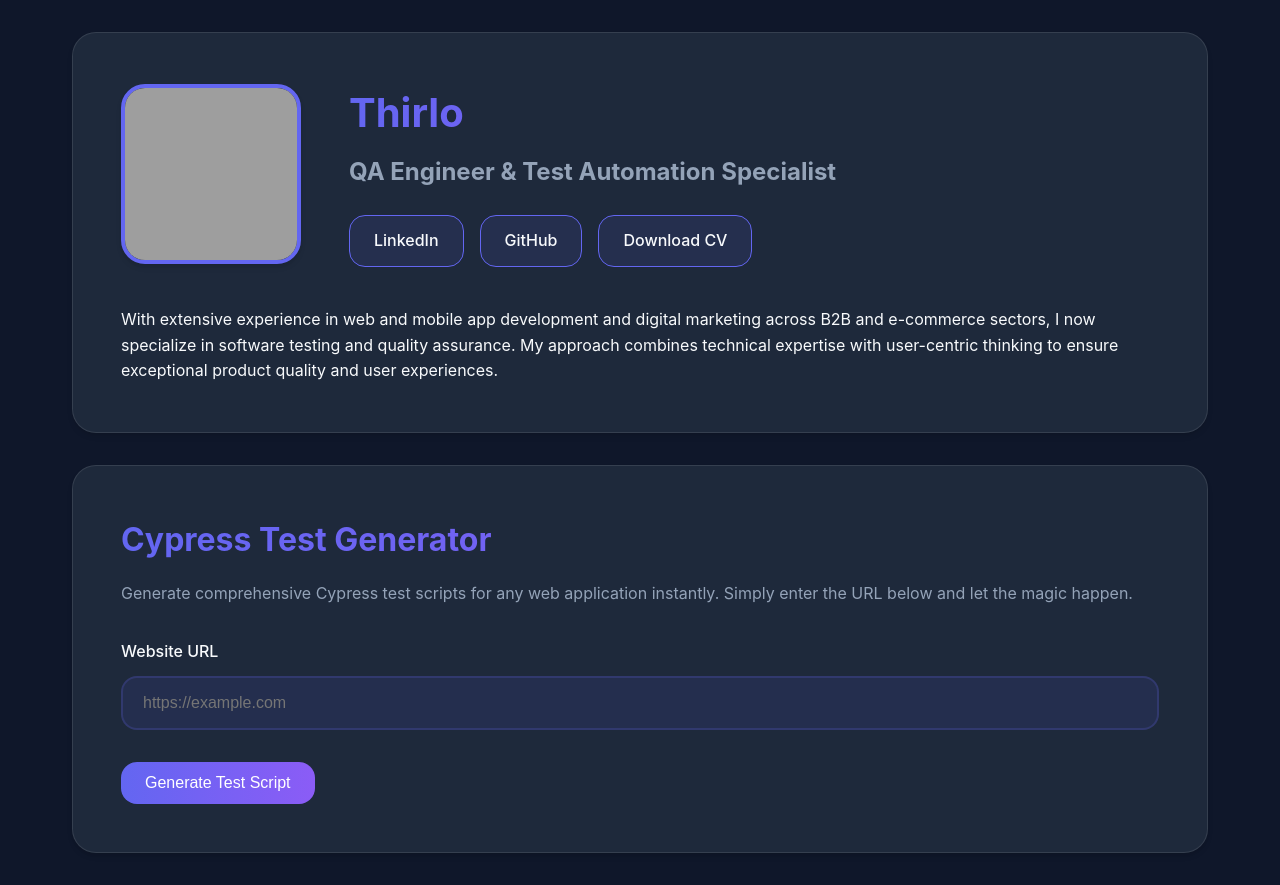
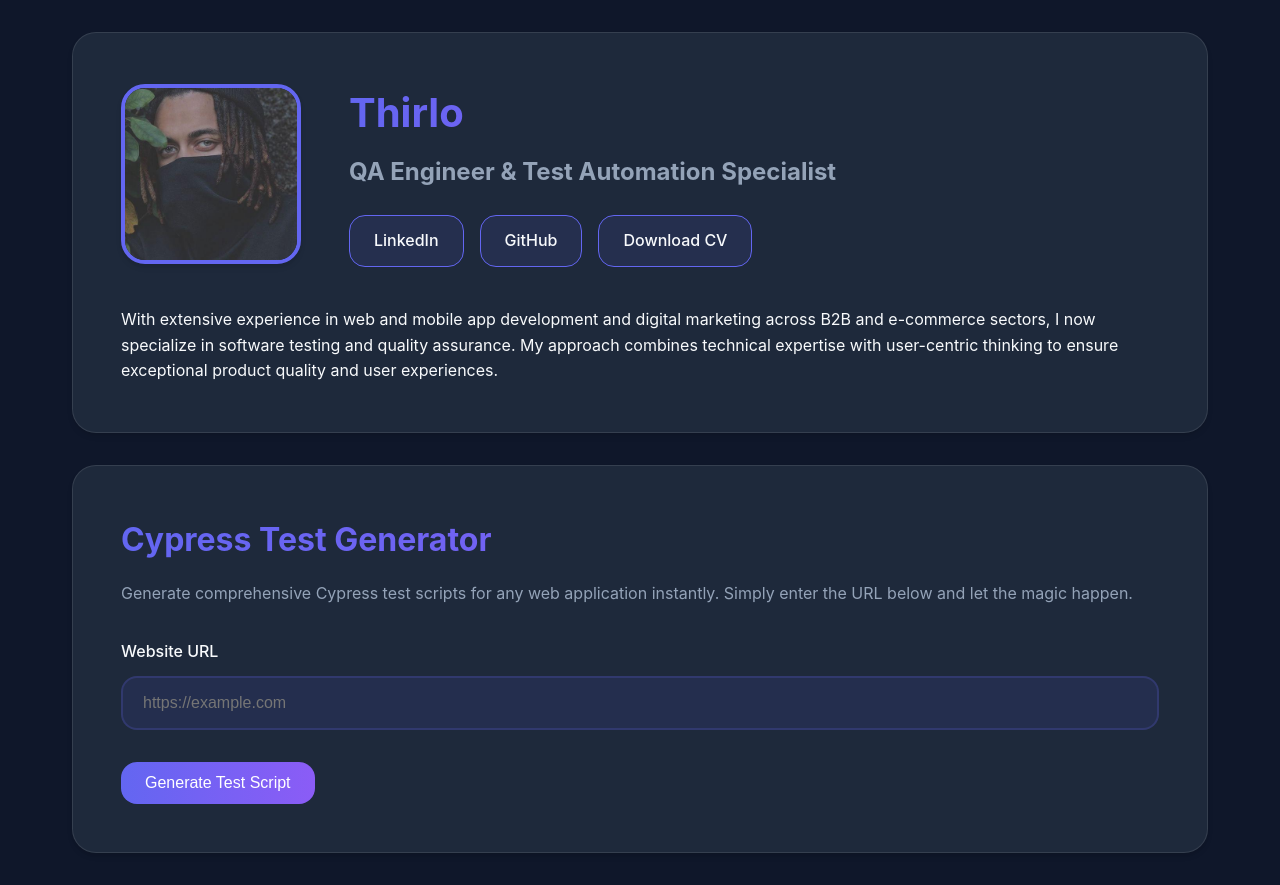
Before and after one commit to Thirlo401/QA-Testing-Tool, a Flask app: template templates/index.html in a window 1280 px wide. Run offline with Flask 3, Linux system fonts and the light colour scheme; the template is opened without the code that fills it, so the values that code supplies are empty; some libraries are stand-ins or nearby versions; grey boxes are pictures that could not be loaded.

Commit message:
Update index.html

```diff
--- a/templates/index.html
+++ b/templates/index.html
@@ -305,7 +305,7 @@
     <div class="portfolio-container">
         <div class="profile-card">
             <div class="profile-header">
-                <img src="static/images/IMG_0069.jpg" alt="Thirlo" class="profile-image">
+                <img src="image.jpg" alt="Thirlo" class="profile-image">
                 <div class="profile-info">
                     <h1>Thirlo</h1>
                     <h2>QA Engineer & Test Automation Specialist</h2>
```
